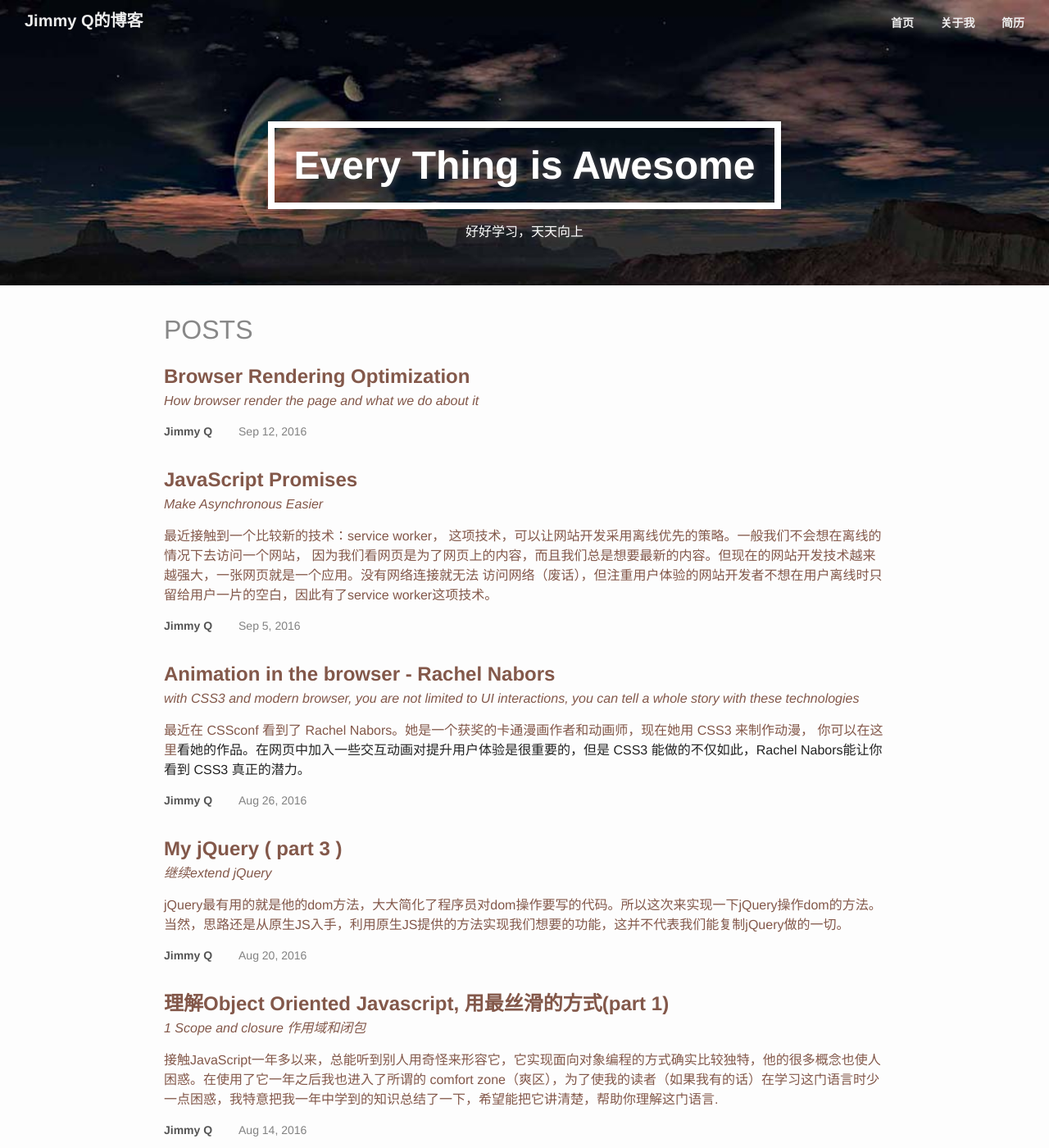
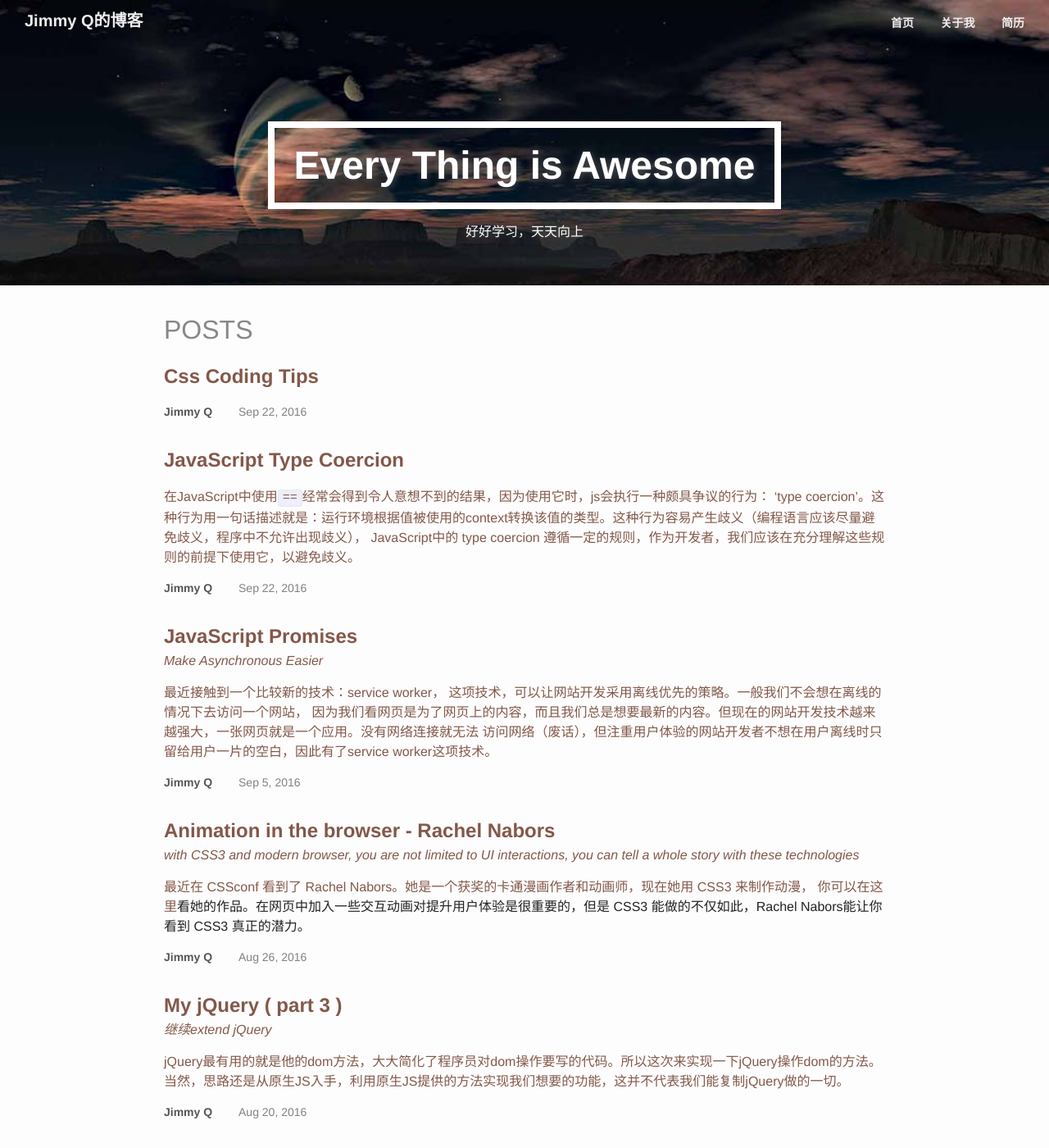
Before and after one commit to odebo/JimmyQsc.github.io, a Jekyll site: the page built from index.html, in a window 1280 px wide and 1400 px high. Shown: the whole window at 82% size. Built offline with Jekyll 4.4.1, drawn with Linux system fonts in a browser that asks for light colours; the list of posts is cut into pages by our own code.

Commit message:
Add a draft

```diff
--- a/_posts/2016-09-12-dont-stop-learning.md
+++ b/_posts/2016-09-12-dont-stop-learning.md
@@ -1,8 +1,14 @@
 ---
-title: Browser Rendering Optimization
-subtitle: How browser render the page and what we do about it
-date: 2016-09-12
+title: JavaScript Type Coercion
+subtitle:
+date: 2016-09-22
 categories: 日记
 author: Jimmy Q
-permalink: browser-rendering-opt
+permalink: js-coercion
 ---
+
+在JavaScript中使用`==`经常会得到令人意想不到的结果，因为使用它时，js会执行一种颇具争议的行为：
+'type coercion'。这种行为用一句话描述就是：运行环境根据值被使用的context转换该值的类型。这种行为容易产生歧义（编程语言应该尽量避免歧义，程序中不允许出现歧义），
+JavaScript中的 type coercion 遵循一定的规则，作为开发者，我们应该在充分理解这些规则的前提下使用它，以避免歧义。
+
+## Data types in JavaScript
```
Also changed, not shown: _posts/2016-09-22-css-coding-tips.md (added).
